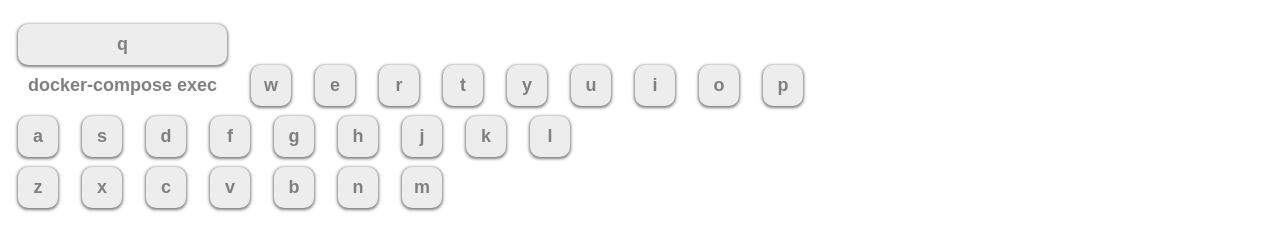
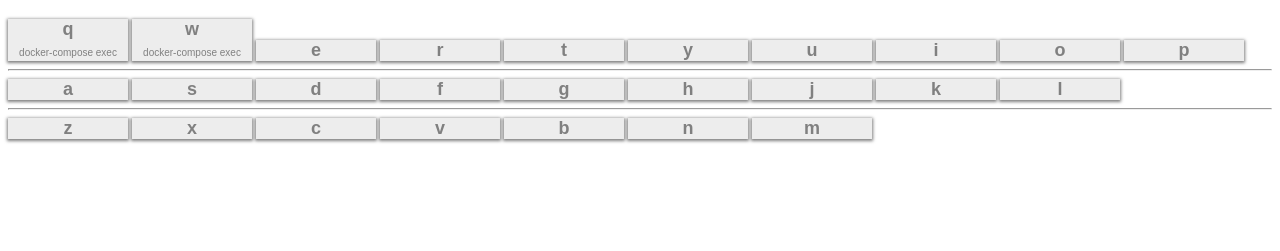
Before and after one commit to ham0215/ham0215.github.io, a plain HTML site: page index.html in a window 1280 px wide. Shown: the part 61-312 px from the top of the page. Drawn offline with Linux system fonts and the light colour scheme.

Commit message:
Add hr and Fix css

```diff
--- a/css/style.css
+++ b/css/style.css
@@ -1,19 +1,13 @@
 .keyboard {
-  height: 41px;
-  min-width: 20px;
-  padding: 0 10px;
-  margin: 5px 10px;
+  min-width: 120px;
+  padding: 0 0px;
+  margin: 0px 0px;
   background: #ededed;
-  border-radius: 10px;
+  border-radius: 0px;
   box-shadow: 0px 1px 3px 1px rgba(0, 0, 0, 0.5);
   color: #808080;
   font: bold 18px arial;
   text-align: center;
-  line-height: 41px;
-  display: inline-block;
-}
-
-.inlineblock {
   display: inline-block;
 }
 
@@ -21,3 +15,7 @@
   content: "\A";
   white-space: pre;
 }
+
+.break {
+  font: 10px arial;
+}
--- a/index.html
+++ b/index.html
@@ -21,7 +21,10 @@
           q
           <span class="break">docker-compose exec</span>
         </span>
-        <span class="keyboard">w</span>
+        <span class="keyboard">
+          w
+          <span class="break">docker-compose exec</span>
+        </span>
         <span class="keyboard">e</span>
         <span class="keyboard">r</span>
         <span class="keyboard">t</span>
@@ -31,6 +34,7 @@
         <span class="keyboard">o</span>
         <span class="keyboard">p</span>
       </div>
+      <hr />
       <div>
         <span class="keyboard">a</span>
         <span class="keyboard">s</span>
@@ -42,6 +46,7 @@
         <span class="keyboard">k</span>
         <span class="keyboard">l</span>
       </div>
+      <hr />
       <div>
         <span class="keyboard">z</span>
         <span class="keyboard">x</span>
```
